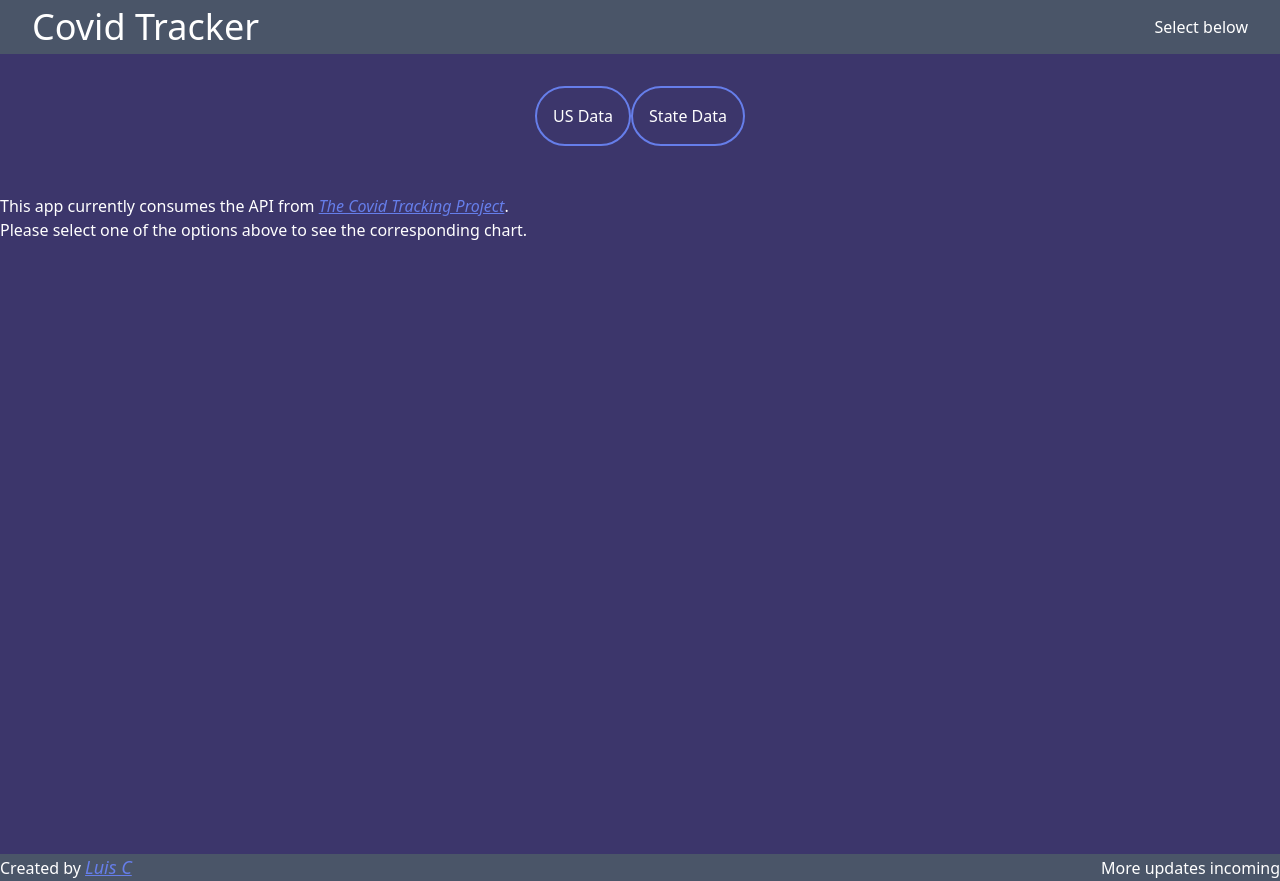
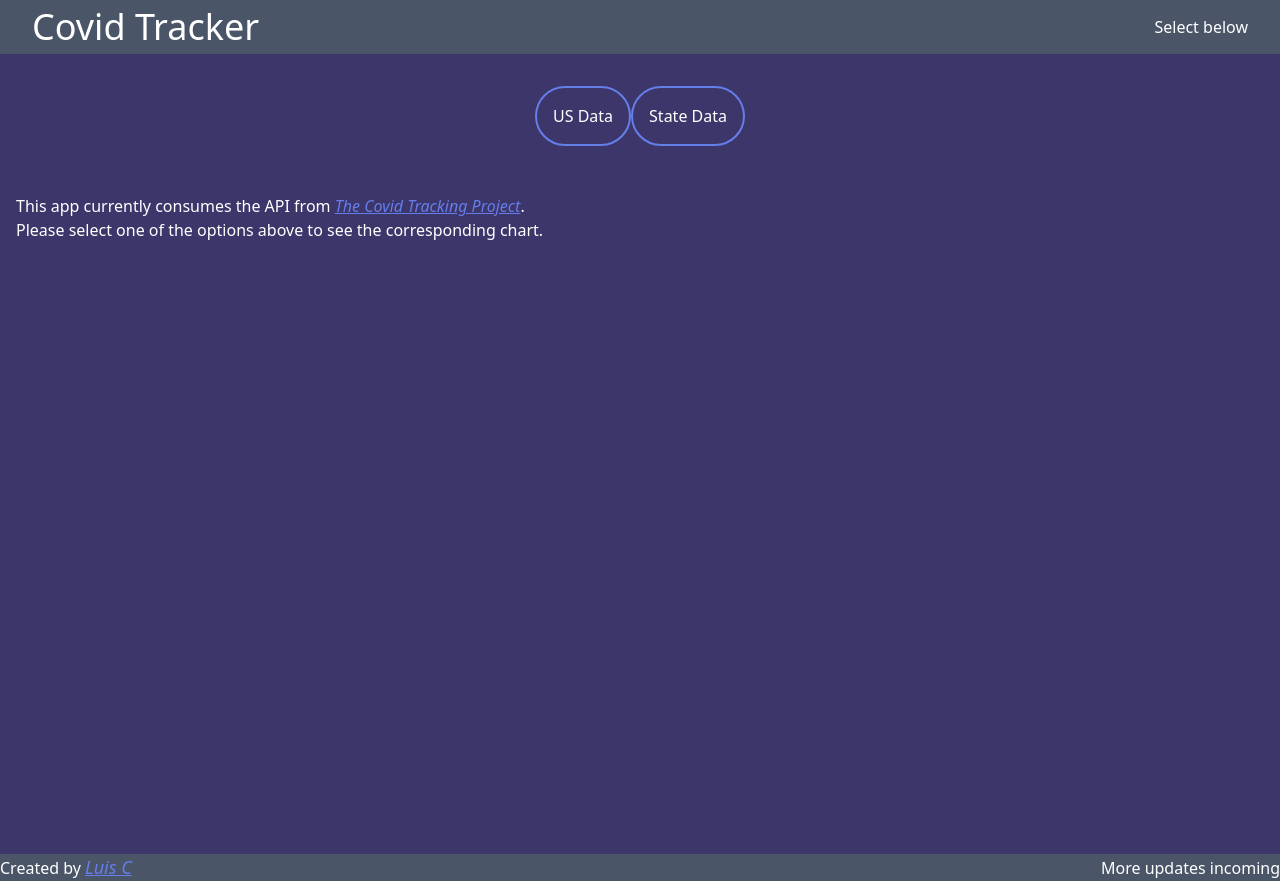
Before and after one commit to Blazekla/covid-tracker, a React (Create React App) app: page / in a window 1280 px wide. Built offline with nearby package versions, Linux system fonts and the light colour scheme.

Commit message:
added container and spacing to the intro component

```diff
--- a/src/components/intro.js
+++ b/src/components/intro.js
@@ -2,7 +2,7 @@ import React from "react";
 
 function Intro() {
   return (
-    <div>
+    <div className="container mx-auto px-2 sm:px-4">
       <div className="text-white">
         This app currently consumes the API from{" "}
         <a
```
